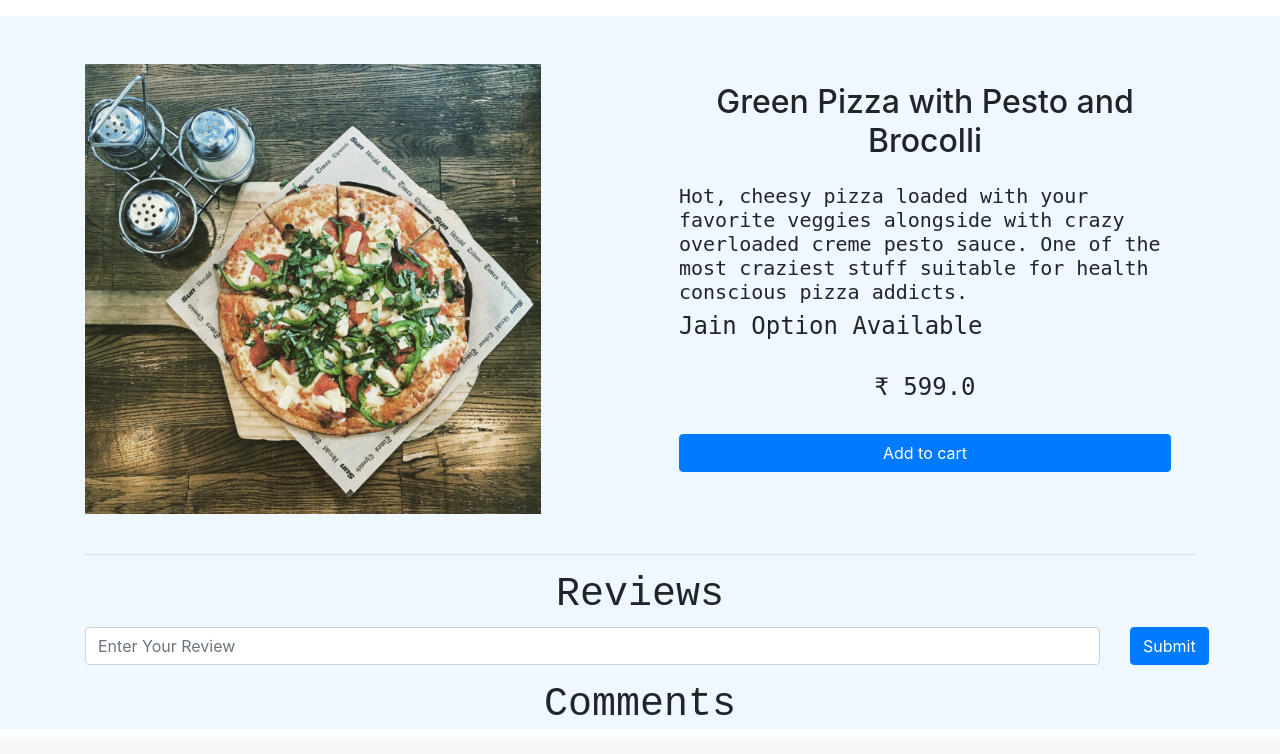
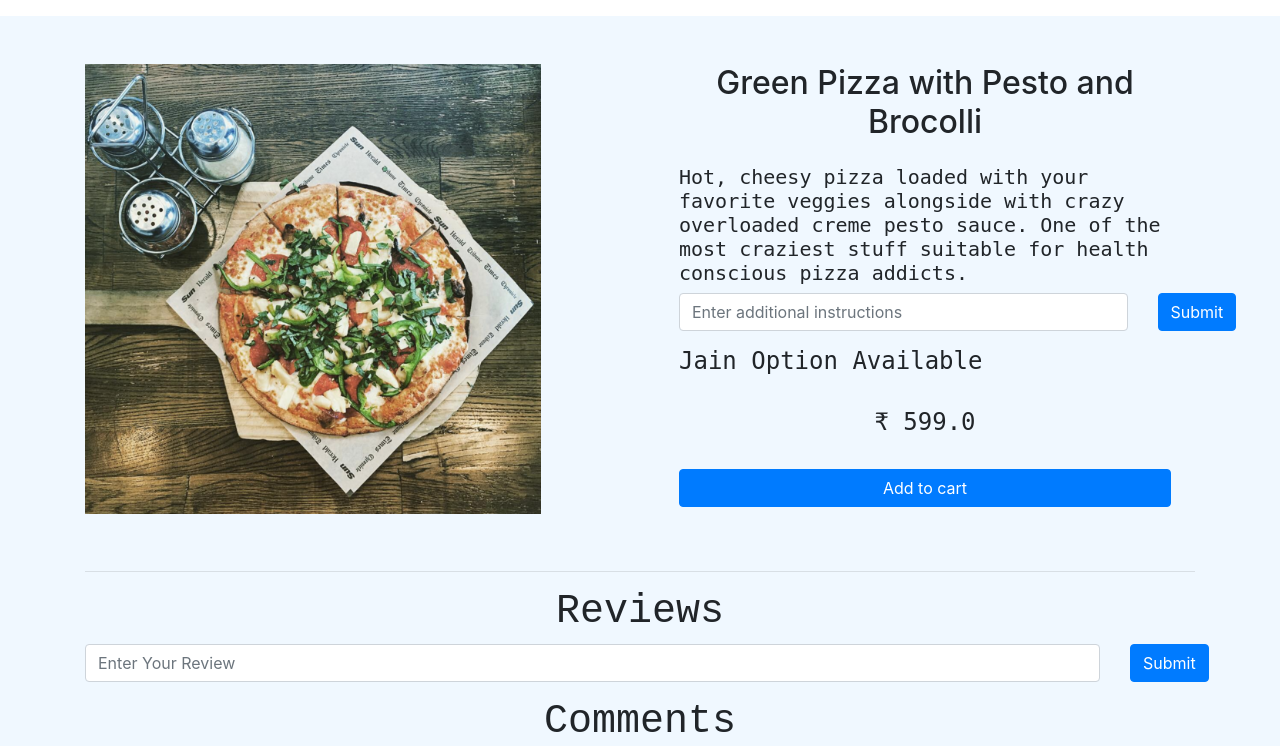
Before and after one commit to tanay306/UrbanEats, a Django app: a page that uses main/templates/main/dishes.html in a window 1280 px wide. Shown: the part 77-831 px from the top of the page. Before the commit the page ends 792 px from the top, so only its background shows below. Run offline with Django 3.2, Linux system fonts and the light colour scheme; data comes from the database, SQL or seed files in the repository; some libraries are stand-ins or nearby versions.

Commit message:
instruction

```diff
--- a/main/templates/main/dishes.html
+++ b/main/templates/main/dishes.html
@@ -19,6 +19,18 @@
               {% if item.description %}
               <h5 style="text-align: initial;font-family: monospace;">{{ item.description }}</h5>
               {% endif %}
+              <form action="{% url 'main:add_instructions' %}" method="POST" class="mb-3">
+                {% csrf_token %}
+                <div class="row">
+                  <div class="col-sm-11">
+                    <input type="text" name="instructions" class="form-control" placeholder="Enter additional instructions">
+                    <input type="hidden" name="rslug" class="form-control" value="{{item.slug}}">
+                  </div>
+                  <div class="col-sm-1">
+                    <button type="submit" class="btn btn-primary">Submit</button>
+                  </div>
+                </div>
+              </form>
               <h4 style="text-align: initial;font-family: monospace;">{{ item.instructions }}</h4>
               <br>
               <h4 style="text-align: center;font-family: monospace;">₹ {{ item.price }}</h4>
--- a/main/urls.py
+++ b/main/urls.py
@@ -37,6 +37,7 @@ urlpatterns = [
     path('admin_dashboard/', views.admin_dashboard, name='admin_dashboard'),
     path('update_status/<int:pk>', views.update_status, name='update_status'),
     path('postReview', views.add_reviews, name='add_reviews'),
+    # path('postInstruction', views.add_instruction, name='add_instruction'),
     path('get_barGraph', views.get_barGraph, name='get_barGraph'),
     path('get_donutGraph', views.get_donutGraph, name='get_donutGraph'),
 ]
```
